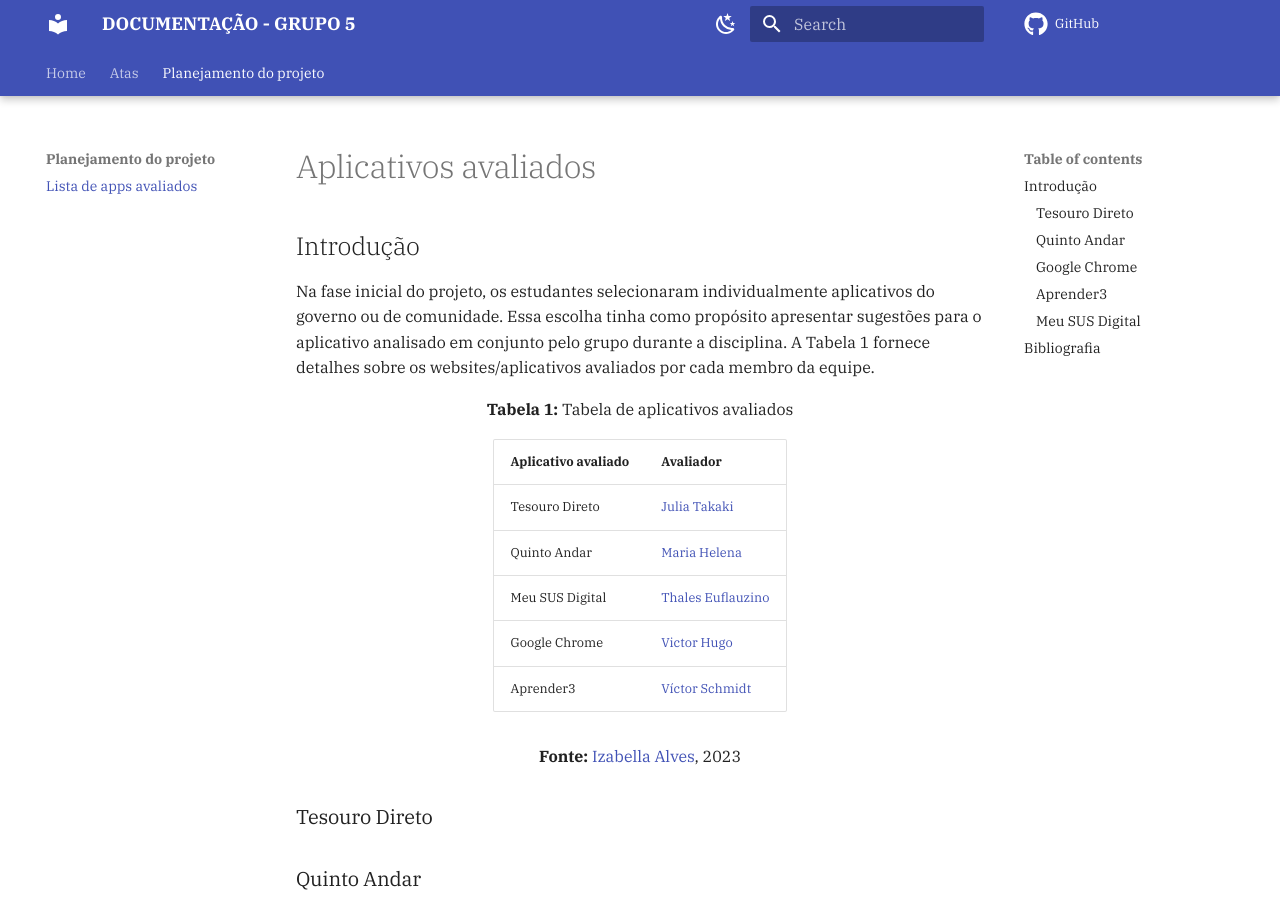
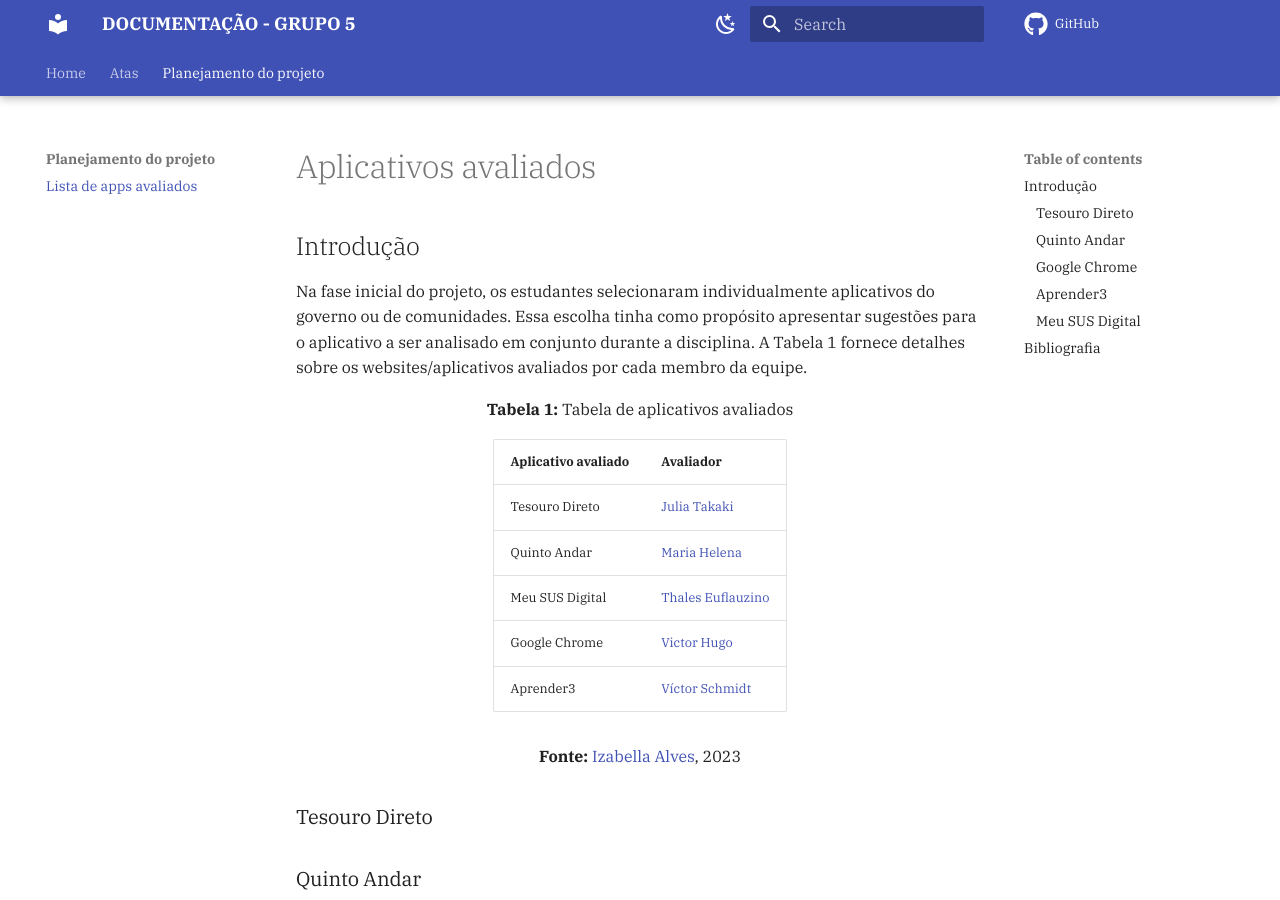
Before and after one commit to Requisitos-de-Software/2024.2-Grupo05, an MkDocs documentation site: the page built from docs/Planejamento-do-projeto/lista-apps-avaliados.md, in a window 1280 px wide and 900 px high. Built offline with MkDocs 1.6.1 and Material for MkDocs 9.7.7, drawn with Linux system fonts in a browser that asks for light colours; comment, search, counter and statistics services are not loaded.

Commit message:
Update lista-apps-avaliados.md

```diff
--- a/docs/Planejamento-do-projeto/lista-apps-avaliados.md
+++ b/docs/Planejamento-do-projeto/lista-apps-avaliados.md
@@ -2,7 +2,7 @@
 
 ## Introdução
 
-Na fase inicial do projeto, os estudantes selecionaram individualmente aplicativos do governo ou de comunidade. Essa escolha tinha como propósito apresentar sugestões para o  aplicativo analisado em conjunto pelo grupo durante a disciplina. A Tabela 1 fornece detalhes sobre os websites/aplicativos avaliados por cada membro da equipe.
+Na fase inicial do projeto, os estudantes selecionaram individualmente aplicativos do governo ou de comunidades. Essa escolha tinha como propósito apresentar sugestões para o aplicativo a ser analisado em conjunto durante a disciplina. A Tabela 1 fornece detalhes sobre os websites/aplicativos avaliados por cada membro da equipe.
 
 <div align="center">
 <font size="3"><p style="text-align: center"><b>Tabela 1:</b> Tabela de aplicativos avaliados</p></font>
```
